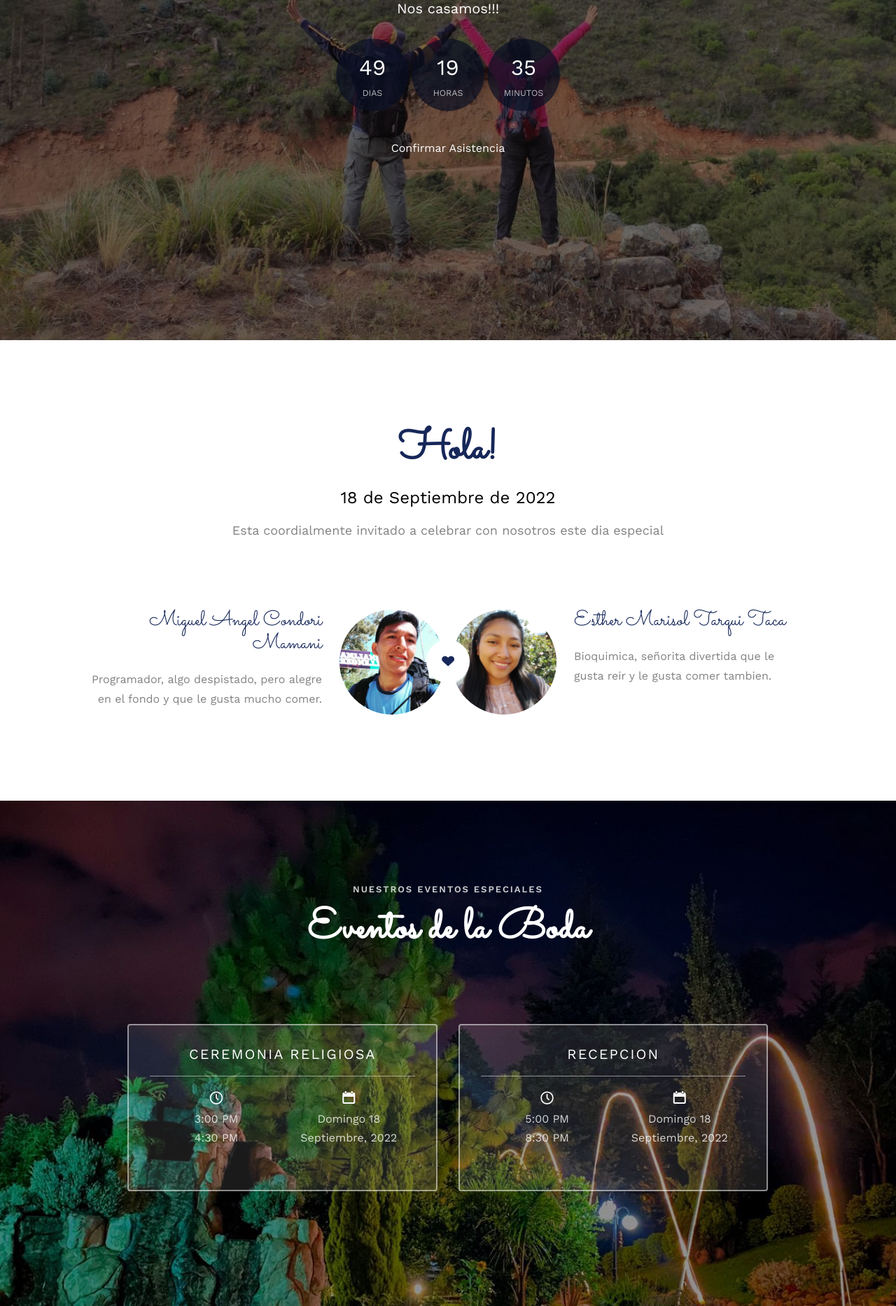
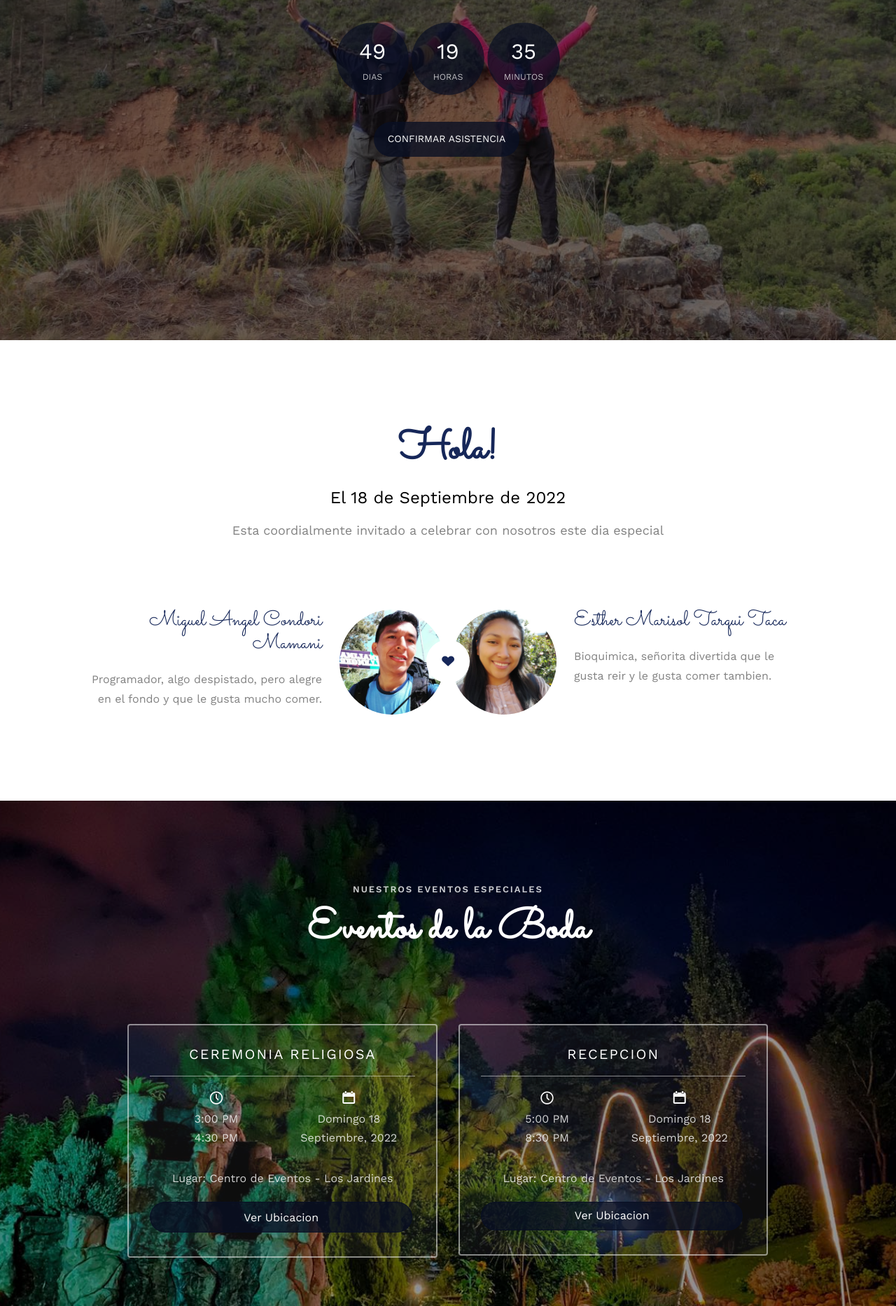
Before and after one commit to m16u3l/miguel-marisol-wedding, a PHP site: page / in a window 1280 px wide. Shown: the part 414-2280 px from the top of the page at 70% size. Run offline with PHP 8.4, Linux system fonts and the light colour scheme; some web fonts are replaced.

Commit message:
add location and buttons to confirm

```diff
--- a/css/style.css
+++ b/css/style.css
@@ -5,11 +5,7 @@
   font-weight: normal;
   font-style: normal;
 }
-/* =======================================================
-*
-* 	Template Style
-*
-* ======================================================= */
+
 body {
   font-family: "Work Sans", Arial, sans-serif;
   font-weight: 400;
@@ -196,7 +192,7 @@ h1, h2, h3, h4, h5, h6, figure {
   color: #fff;
 }
 .fh5co-nav ul li.btn-cta a {
-  color: #162759;
+  color: rgba(9, 15, 35, 0.7);
 }
 .fh5co-nav ul li.btn-cta a span {
   background: #fff;
@@ -405,7 +401,7 @@ h1, h2, h3, h4, h5, h6, figure {
 #fh5co-counter .event-wrap,
 #fh5co-event .event-wrap {
   border: 2px solid rgba(255, 255, 255, 0.5);
-  background: rgba(255, 255, 255, 0.1);
+  background: rgba(255, 255, 255, 0.05);
   padding: 30px;
   width: 100%;
   float: left;
@@ -435,6 +431,12 @@ h1, h2, h3, h4, h5, h6, figure {
 #fh5co-event .event-wrap span {
   display: block;
   color: rgba(255, 255, 255, 0.8);
+}
+#fh5co-event .event-wrap a{
+  display: block;
+  color: #fff;
+  border-color: rgba(9, 15, 35, 0.8);
+  background-color: rgba(9, 15, 35, 0.8);
 }
 #fh5co-counter .event-wrap i,
 #fh5co-event .event-wrap i {
@@ -880,8 +882,8 @@ form label {
 #fh5co-counter .display-tc .btn,
 .fh5co-cover .display-tc .btn {
   padding: 15px 20px;
-  background: #fff !important;
-  color: #162759;
+  background: rgba(9, 15, 35, 0.8) !important;
+  color: #fff;
   border: none !important;
   font-size: 14px;
   text-transform: uppercase;
@@ -889,7 +891,8 @@ form label {
 #fh5co-header .display-tc .btn:hover,
 #fh5co-counter .display-tc .btn:hover,
 .fh5co-cover .display-tc .btn:hover {
-  background: #fff !important;
+  background: #162759 !important;
+  color: #fff;
   -webkit-box-shadow: 0px 14px 30px -15px rgba(0, 0, 0, 0.75) !important;
   -moz-box-shadow: 0px 14px 30px -15px rgba(0, 0, 0, 0.75) !important;
   box-shadow: 0px 14px 30px -15px rgba(0, 0, 0, 0.75) !important;
@@ -1376,7 +1379,7 @@ form label {
 #fh5co-started .btn {
   height: 54px;
   border: none !important;
-  background: #162759;
+  background: rgba(9, 15, 35, 0.7);
   color: #fff;
   font-size: 16px;
   text-transform: uppercase;
@@ -1673,13 +1676,13 @@ form label {
 }
 
 .btn-primary {
-  background: #162759;
+  background: rgba(9, 15, 35, 0.7);
   color: #fff;
   border: 2px solid #162759;
 }
 .btn-primary:hover, .btn-primary:focus, .btn-primary:active {
-  background: #f366a3 !important;
-  border-color: #f366a3 !important;
+  background: rgba(9, 15, 35, 0.7) !important;
+  border-color: rgba(9, 15, 35, 0.7) !important;
 }
 .btn-primary.btn-outline {
   background: transparent;
@@ -1687,7 +1690,7 @@ form label {
   border: 2px solid #162759;
 }
 .btn-primary.btn-outline:hover, .btn-primary.btn-outline:focus, .btn-primary.btn-outline:active {
-  background: #162759;
+  background: rgba(9, 15, 35, 0.5);
   color: #fff;
 }
 
--- a/index.html
+++ b/index.html
@@ -94,7 +94,9 @@
 							<h1>Miguel &amp; Marisol</h1>
 							<h2>Nos casamos!!!</h2>
 							<div class="simply-countdown simply-countdown-one"></div>
-						<a href="https://docs.google.com/forms/d/e/1FAIpQLSdz3yQnALxZCYItx8LIck_XCEP5vbwZznrjBGv6Qn9s46ucng/viewform?usp=sf_link" style="color: white"><i class="icon-whatsapp"></i>Confirmar Asistencia</a>
+							<p>
+ 								<a href="https://forms.gle/APyQUwh82ANe2L3u8" class="btn btn-default"><i class="icon-whatsapp"></i>Confirmar Asistencia</a>
+							</p>
 					</div>
 					</div>
 				</div>
@@ -107,7 +109,7 @@
 			<div class="row">
 				<div class="col-md-8 col-md-offset-2 text-center fh5co-heading animate-box">
 					<h2>Hola!</h2>
-					<h3>18 de Septiembre de 2022</h3>
+					<h3>El 18 de Septiembre de 2022</h3>
 					<p>Esta coordialmente invitado a celebrar con nosotros este dia especial</p>
 				</div>
 			</div>
@@ -161,7 +163,8 @@
 										<span>Domingo 18</span>
 										<span>Septiembre, 2022</span>
 									</div>
-									<p></p>
+									<p>Lugar: Centro de Eventos - Los Jardines</p>
+ 									<a href="https://goo.gl/maps/c3fLzHH2x9qEUqQGA" class="btn "><i class="icon-maps"></i>Ver Ubicacion</a>
 								</div>
 							</div>
 							<div class="col-md-6 col-sm-6 text-center">
@@ -177,8 +180,9 @@
 										<span>Domingo 18</span>
 										<span>Septiembre, 2022</span>
 									</div>
-									<p></p>
-								</div>
+									<p>Lugar: Centro de Eventos - Los Jardines</p>
+ 									<a href="https://goo.gl/maps/c3fLzHH2x9qEUqQGA" class="btn ">Ver Ubicacion</a>
+							</div>
 							</div>
 						</div>
 					</div>
@@ -192,8 +196,8 @@
 			<div class="row">
 				<div class="col-md-8 col-md-offset-2 text-center fh5co-heading animate-box">
 					<span>Galleria de fotos</span>
-					<h2>Nuestra historia de Amor</h2>
-					<p>Una historia de amor que transcurre en el tiempo y que queremos construir a lo largo de los años</p>
+					<h2>Nuestra Historia de Amor</h2>
+					<p>Una historia de amor que transcurre en el tiempo y que queremos seguir construyendo a lo largo de los años</p>
 				</div>
 			</div>
 			<div class="row row-bottom-padded-md">
@@ -203,7 +207,7 @@
 						<a href="images/we1.png">
 							<div class="case-studies-summary">
 								<span></span>
-								<h2>En un rio de Santivañez</h2>
+								<h2>Viaje a Santivañez</h2>
 							</div>
 						</a>
 					</li>
@@ -211,11 +215,10 @@
 						<a class="color-2">
 							<div class="case-studies-summary">
 								<span></span>
-								<h2>En algun lugar de Incallajta</h2>
+								<h2>Campamento en Incallajta</h2>
 							</div>
 						</a>
 					</li>
-
 
 					<li class="one-third animate-box" data-animate-effect="fadeIn" style="background-image: url(images/we3.png); ">
 						<a class="color-3">
@@ -229,7 +232,7 @@
 						<a class="color-4">
 							<div class="case-studies-summary">
 								<span></span>
-								<h2>En algun parque de Cocha</h2>
+								<h2>Algun parque de Cocha</h2>
 							</div>
 						</a>
 					</li>
@@ -238,7 +241,7 @@
 							<a class="color-3">
 								<div class="case-studies-summary">
 									<span></span>
-									<h2>Pasion por el ciclismo</h2>
+									<h2>Un dia de ciclismo</h2>
 								</div>
 							</a>
 						</li>
@@ -246,7 +249,7 @@
 							<a class="color-4">
 								<div class="case-studies-summary">
 									<span></span>
-									<h2>X Campori de Conquistadores Valientes</h2>
+									<h2>X Campori de Conquistadores "Valientes"</h2>
 								</div>
 							</a>
 						</li>
@@ -255,7 +258,7 @@
 							<a class="color-4">
 								<div class="case-studies-summary">
 									<span></span>
-									<h2>Espacio Joven - Semana Joven</h2>
+									<h2>Semana Joven Virtual</h2>
 								</div>
 							</a>
 						</li>
@@ -288,15 +291,15 @@
 		<div class="container">
 			<div class="row animate-box">
 				<div class="col-md-8 col-md-offset-2 text-center fh5co-heading">
-					<h2>Podras asistir?</h2>
-					<p>Por favor envianos un mensaje. Gracias.</p>
+					<h2>¿Podras asistir?</h2>
+					<p>Por favor llena el siguiente formulario. Gracias.</p>
 				</div>
 			</div>
 			<div class="row animate-box">
 				<div class="col-md-10 col-md-offset-1">
 					<form class="form-inline" style="text-align: center;">
 						<button type="submit" class="btn btn-default ">
-						<a href="https://docs.google.com/forms/d/e/1FAIpQLSdz3yQnALxZCYItx8LIck_XCEP5vbwZznrjBGv6Qn9s46ucng/viewform?usp=sf_link" style="color: white"><i class="icon-whatsapp"></i>Confirmar Asistencia</a>
+						<a href="https://forms.gle/APyQUwh82ANe2L3u8" style="color: white"><i class="icon-whatsapp"></i>Confirmar Asistencia</a>
 						</button>
 					</form>
 				</div>
```
